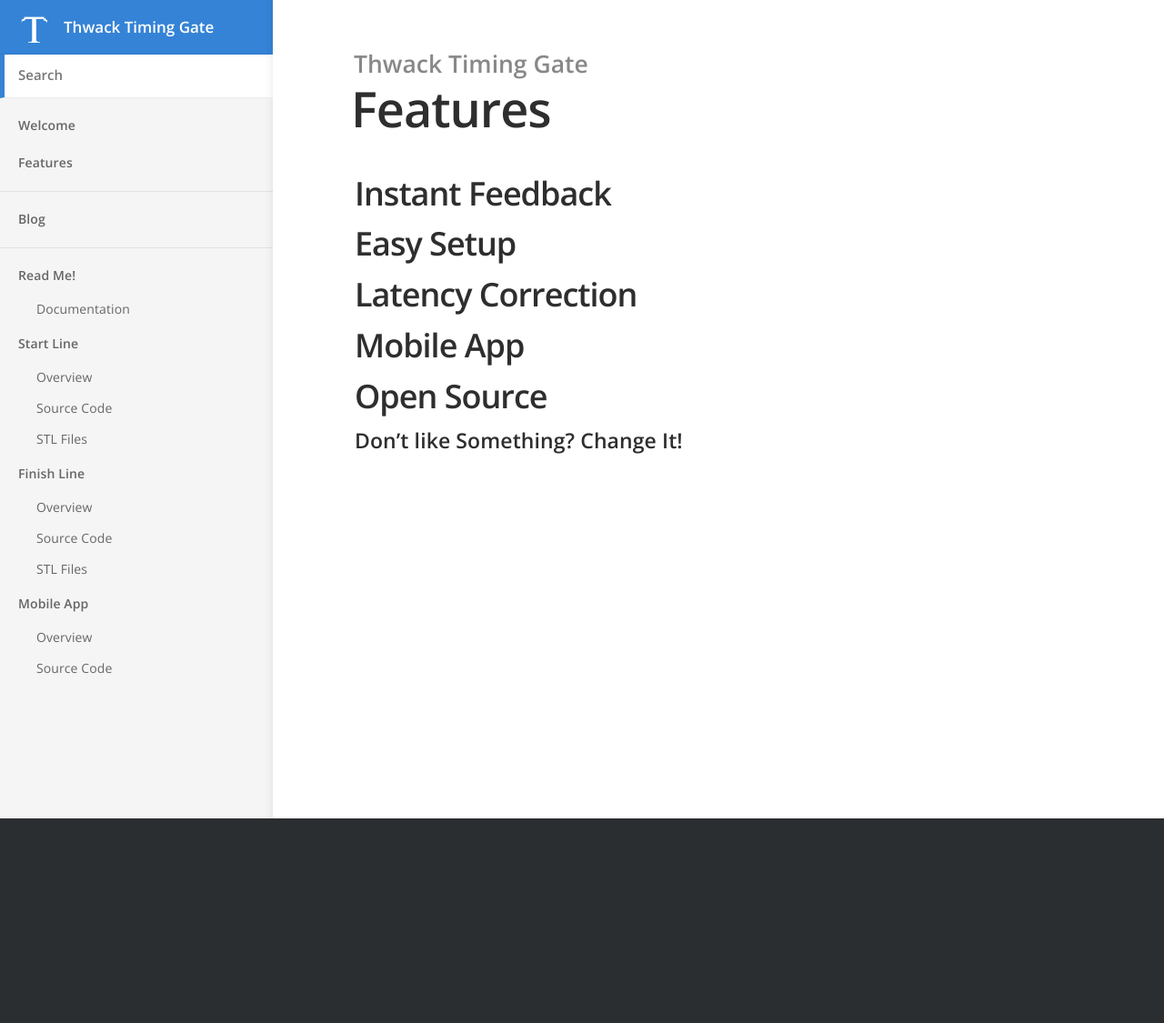
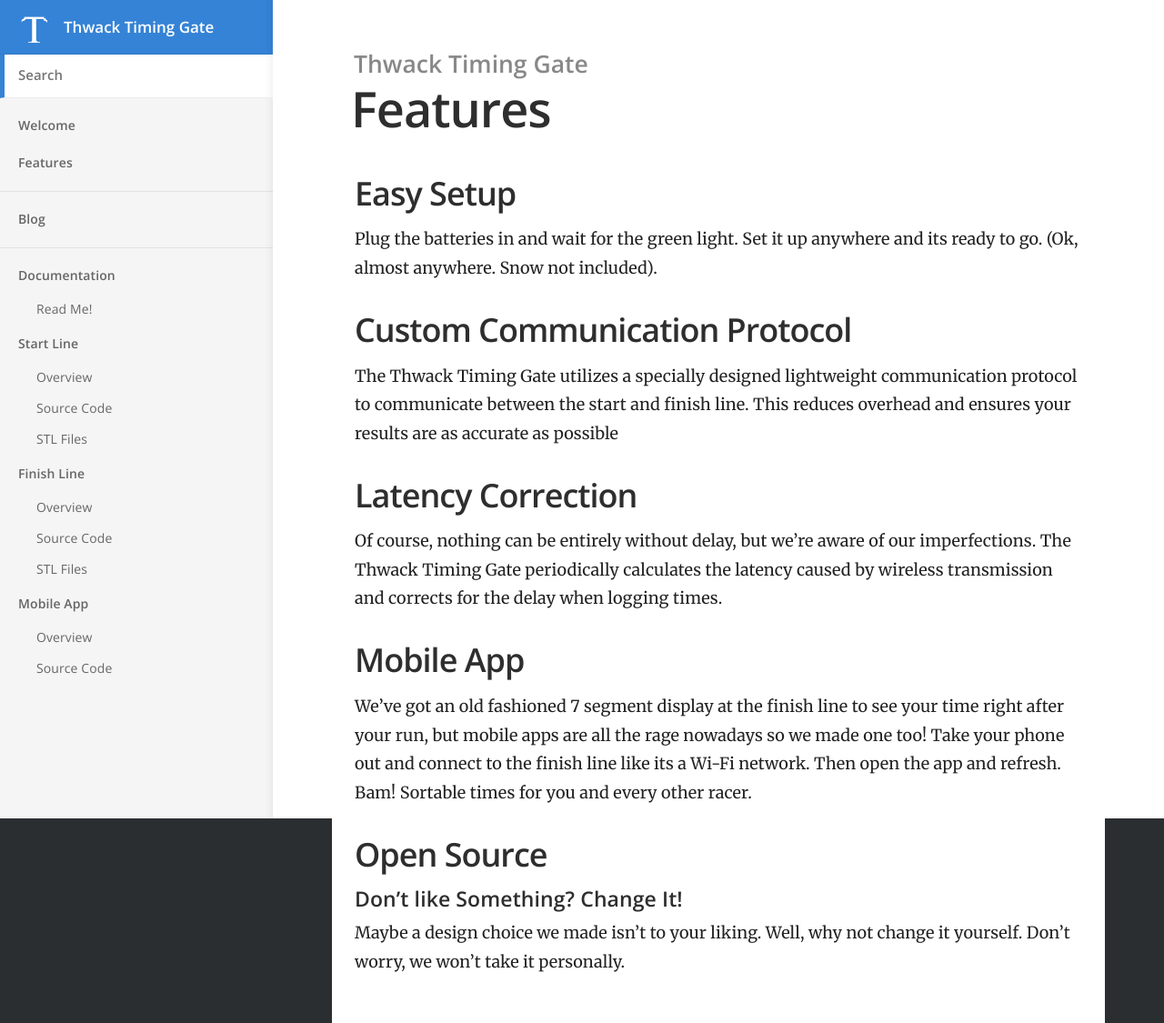
Before and after one commit to P-bibs/ThwackTimingSystems.github.io, a Jekyll site: the page built from features.md, in a window 1280 px wide. Shown: the whole page at 91% size. Built offline with Jekyll 4.4.1, drawn with Linux system fonts in a browser that asks for light colours; before the commit the page ends 900 px from its top, so only the background shows below that.

Commit message:
updated features

```diff
--- a/features.md
+++ b/features.md
@@ -2,13 +2,18 @@
 title: Features
 ---
 
-## Instant Feedback
+## Easy Setup
+Plug the batteries in and wait for the green light. Set it up anywhere and its ready to go. (Ok, almost anywhere. Snow not included).
 
-## Easy Setup
+## Custom Communication Protocol
+The Thwack Timing Gate utilizes a specially designed lightweight communication protocol to communicate between the start and finish line. This reduces overhead and ensures your results are as accurate as possible
 
 ## Latency Correction
+Of course, nothing can be entirely without delay, but we're aware of our imperfections. The Thwack Timing Gate periodically calculates the latency caused by wireless transmission and corrects for the delay when logging times.
 
 ## Mobile App
+We've got an old fashioned 7 segment display at the finish line to see your time right after your run, but mobile apps are all the rage nowadays so we made one too! Take your phone out and connect to the finish line like its a Wi-Fi network. Then open the app and refresh. Bam! Sortable times for you and every other racer.
 
 ## Open Source
 #### Don't like Something? Change It!
+Maybe a design choice we made isn't to your liking. Well, why not change it yourself. Don't worry, we won't take it personally.
```
Also changed, not shown: _docs/0Documentation/readMe!.md (+3 -3 lines).
